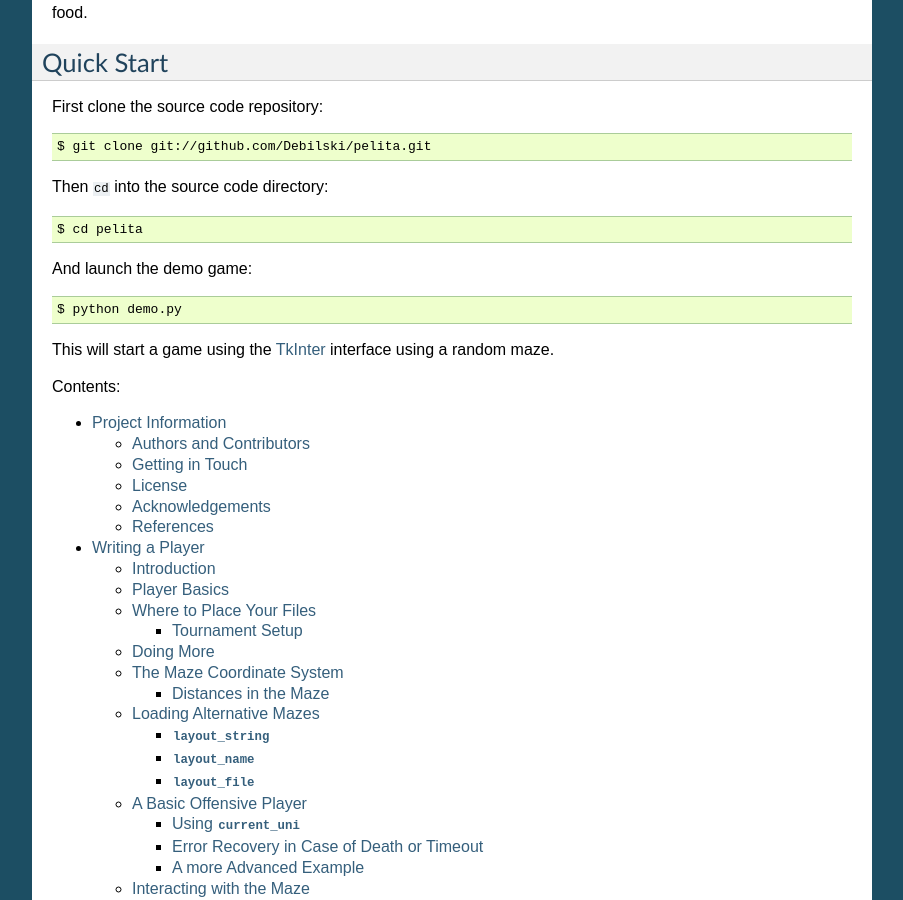
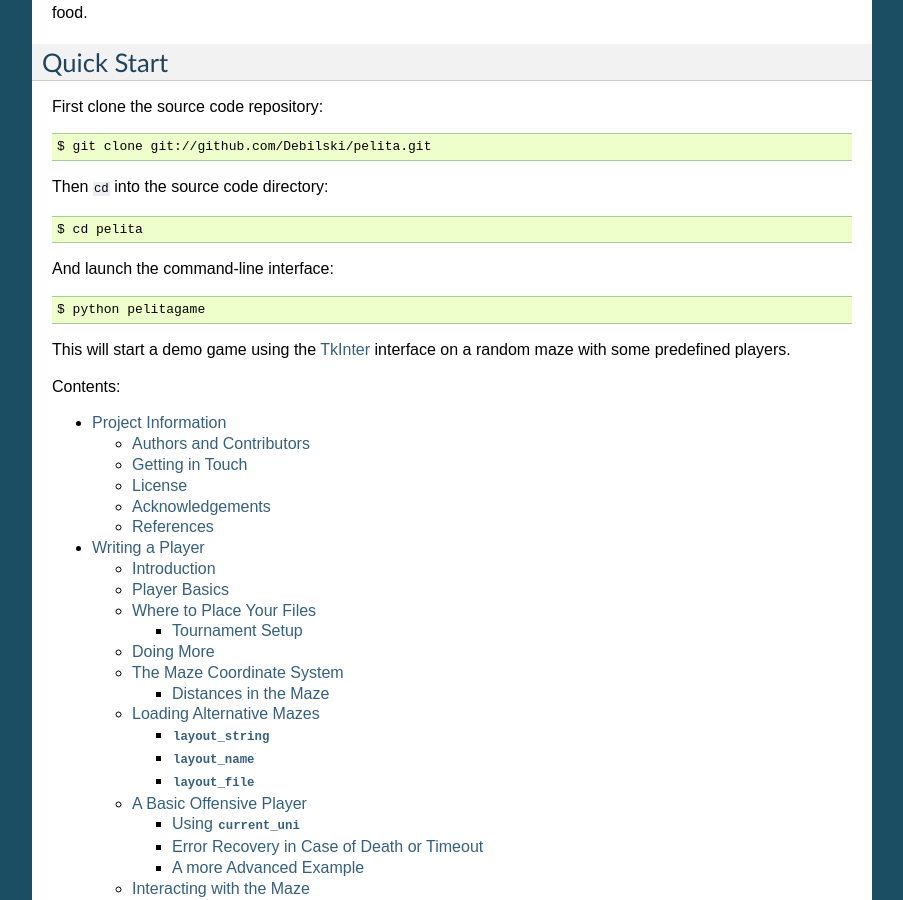
Before and after one commit to ASPP/pelita, a Sphinx documentation site: the page built from doc/source/index.rst, in a window 1280 px wide and 900 px high, scrolled down 895 px. Shown: the whole window, without its empty margins (198-1101 px from the left). Built offline with Sphinx 7.4.7, drawn with Linux system fonts in a browser that asks for light colours; the version number could not be read and is left out.

Commit message:
DOC: put command line info on home page

```diff
--- a/doc/source/index.rst
+++ b/doc/source/index.rst
@@ -29,6 +29,7 @@ Your task as *user* is to implement one or more *players* to control bots. Your
 players must implement the *intelligence* to navigate you bots successfully
 through the maze, destroy the enemy's harvesters and eat the enemy's food.
 
+
 Quick Start
 ===========
 
@@ -40,12 +41,13 @@ Then ``cd`` into the source code directory::
 
     $ cd pelita
 
-And launch the demo game::
+And launch the command-line interface::
 
-    $ python demo.py
+    $ python pelitagame
 
-This will start a game using the `TkInter
-<http://wiki.python.org/moin/TkInter>`_ interface using a random maze.
+This will start a demo game using the `TkInter
+<http://wiki.python.org/moin/TkInter>`_ interface on a random maze
+with some predefined players.
 
 Contents:
 
```
